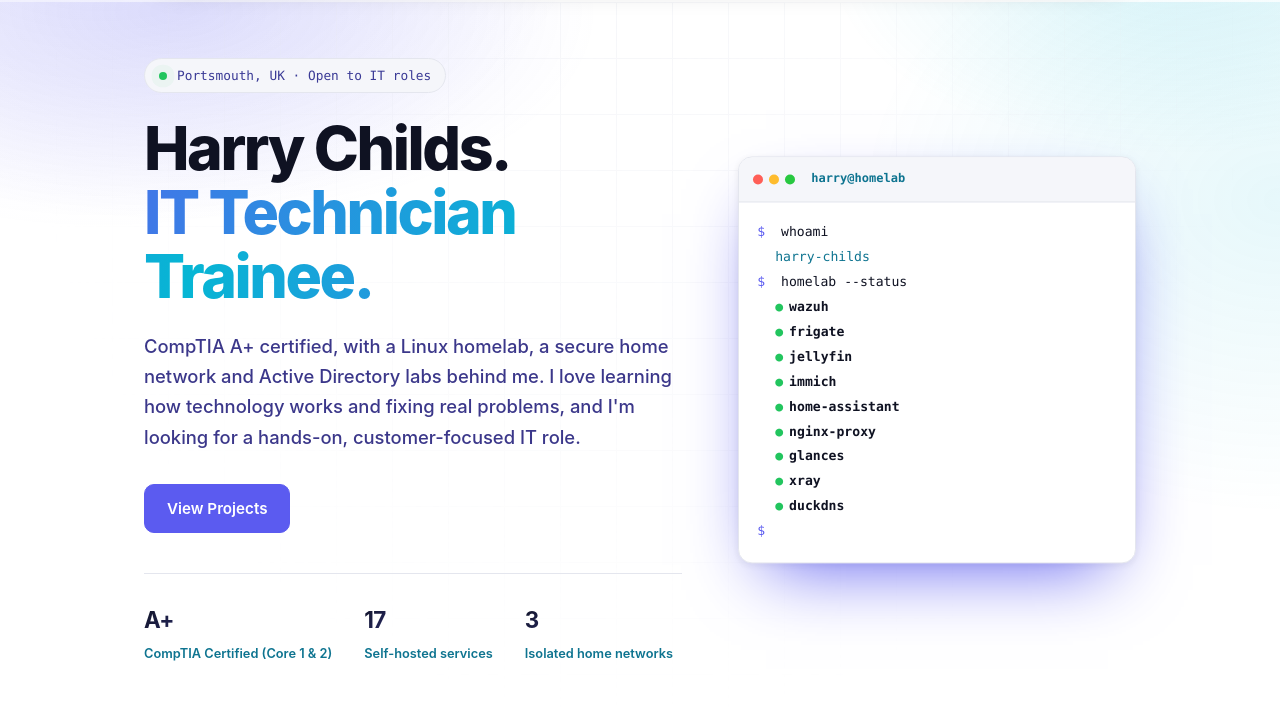
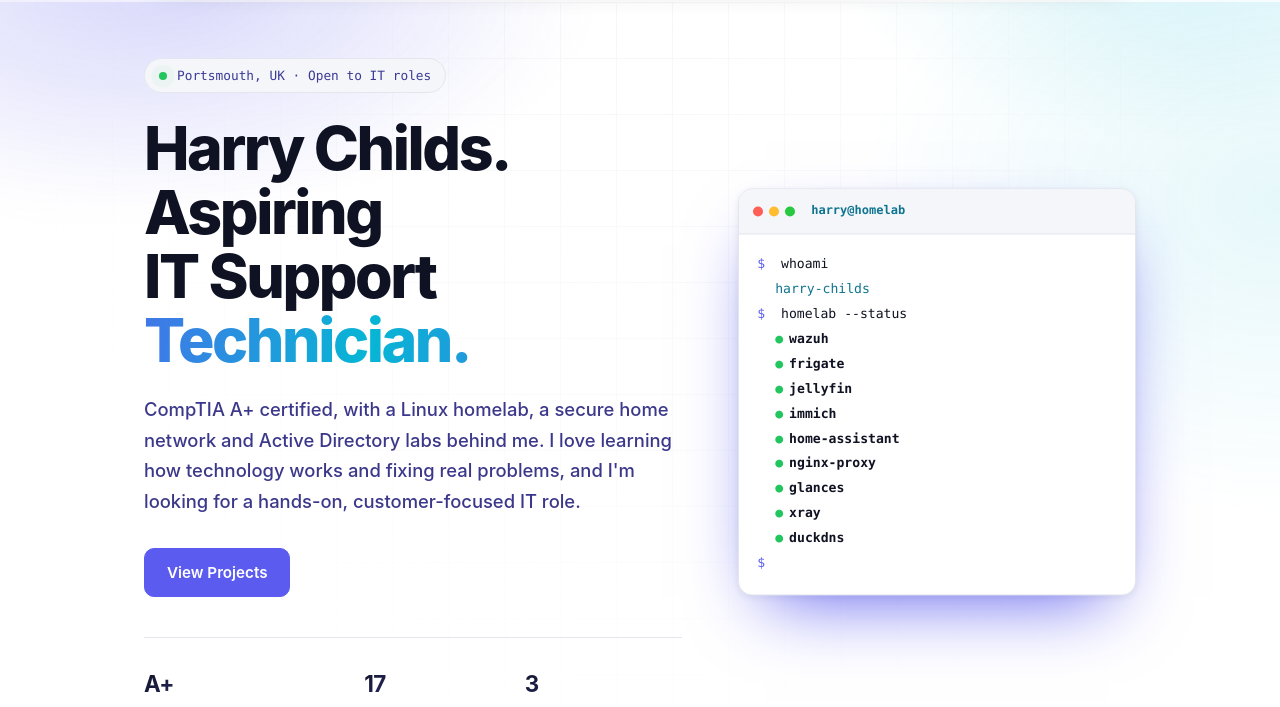
Before and after one commit to hipmovie1724/Harrys-IT-Portfolio, a plain HTML site: page index.html in a window 1280 px wide. Shown: the part 80-787 px from the top of the page. Drawn offline with Linux system fonts and the light colour scheme.

Commit message:
Update index.html and added goatcounter for metrics

```diff
--- a/index.html
+++ b/index.html
@@ -86,7 +86,7 @@
           <p class="eyebrow"><span class="pulse"></span> Portsmouth, UK · Open to IT roles</p>
 
           <!-- EDIT THIS: Your name and role -->
-          <h1>Harry Childs.<br><span class="gradient-text">IT Technician Trainee.</span></h1>
+          <h1>Harry Childs.<br><span class="aspiring">Aspiring</span><br>IT Support<br><span class="gradient-text">Technician.</span></h1>
 
           <!-- EDIT THIS: Your short introduction -->
           <p class="lead">CompTIA A+ certified, with a Linux homelab, a secure home network and Active Directory labs behind me. I love learning how technology works and fixing real problems, and I'm looking for a hands-on, customer-focused IT role.</p>
@@ -703,5 +703,8 @@
   <!-- Connects the JavaScript file. Keep script.js in the same folder. -->
   <script src="script.js"></script>
 
+  <script data-goatcounter="https://hipmovie17.goatcounter.com/count"
+        async src="//gc.zgo.at/count.js"></script>
+
 </body>
 </html>
```
